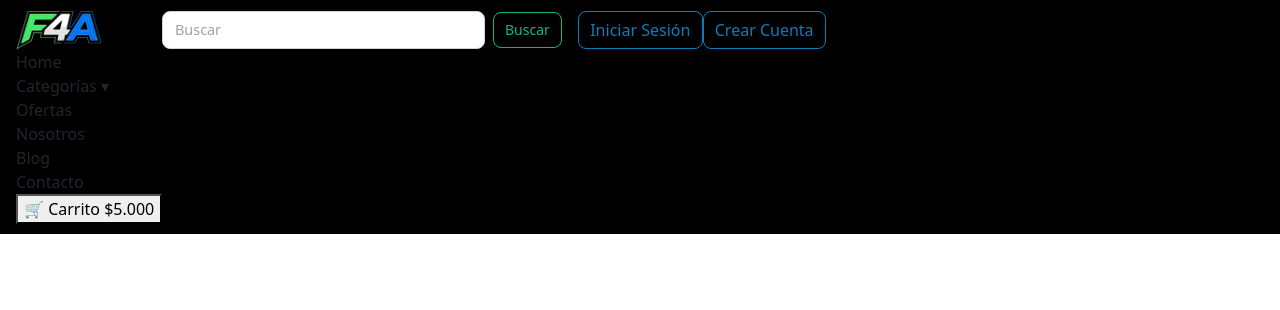
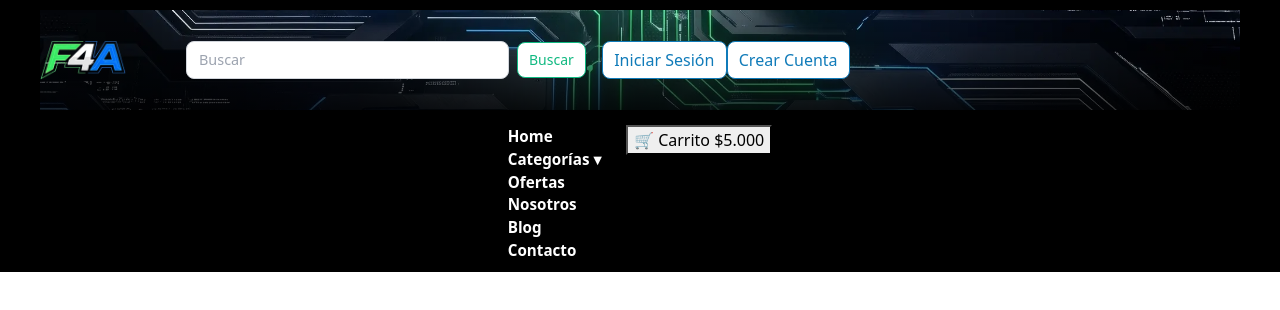
Before and after one commit to GKapppaa/F4A_V2, a React (Vite) app: page / in a window 1280 px wide. Shown: the top 310 px of the page. Built offline with nearby package versions, Linux system fonts and the light colour scheme.

Commit message:
Se agrega CSS de NavElement
junto a cambios en Boton.css, Header.jsx y se agrego imagen de fondo para el header

```diff
--- a/src/components/organisms/Header.jsx
+++ b/src/components/organisms/Header.jsx
@@ -3,6 +3,7 @@ import React from 'react';
 import Logo from '../atoms/Logo';
 import '../../styles/organisms/Header.css';
 import SearchBar from '../molecules/SearchBar';
+import '../../styles/molecules/NavElement.css'
 
 export const Header = () => {
   return (
--- a/src/styles/atoms/Boton.css
+++ b/src/styles/atoms/Boton.css
@@ -18,7 +18,7 @@
 
 /* Variante específica: Botón Buscar (Línea verde) */
 .btn-search {
-  background-color: transparent;
+  background-color: white;
   color: #10b981;
   border: 1px solid #10b981;
   border-radius: 8px;
@@ -41,7 +41,7 @@
 }
 
 .btn-login{
-  background-color: transparent;
+  background-color: white;
   color: #107bb9;
   border: 1px solid #107bb9;
   border-radius: 8px;
@@ -54,7 +54,7 @@
 }
 
 .btn-register{
-  background-color: transparent;
+  background-color: white;
   color: #107bb9;
   border: 1px solid #107bb9;
   border-radius: 8px;
--- a/src/styles/molecules/NavElement.css
+++ b/src/styles/molecules/NavElement.css
@@ -8,3 +8,41 @@
     margin-left: auto;
     margin-right: auto;
 }
+
+.header-bottom a {
+    color: white;
+    text-decoration: none;
+    font-size: 0.95rem;
+    font-weight: bold;
+}
+
+.header-bottom a:hover {
+    color: lightgreen;
+}
+
+.header-top {
+    /* Fondo con degradado ascendente + imagen */
+    background-image:
+        linear-gradient(to top, rgba(0, 0, 0, 0.8), transparent),
+        url('../../assets/images/Gemini.webp');
+
+    /* Configuración de posición y tamaño */
+    background-size: cover;
+    background-position: center;
+    background-repeat: no-repeat;
+    height: 100px;
+
+    display: flex;
+    align-items: center;
+    gap: 16px;
+    width: 100%;
+    max-width: 1200px;
+    margin: 0 auto;
+}
+
+.header-top h1 {
+    display: flex;
+    align-items: center;
+    font-size: 1em;
+    line-height: 0;
+}
```
Also changed, not shown: src/assets/images/Gemini.webp (added).
